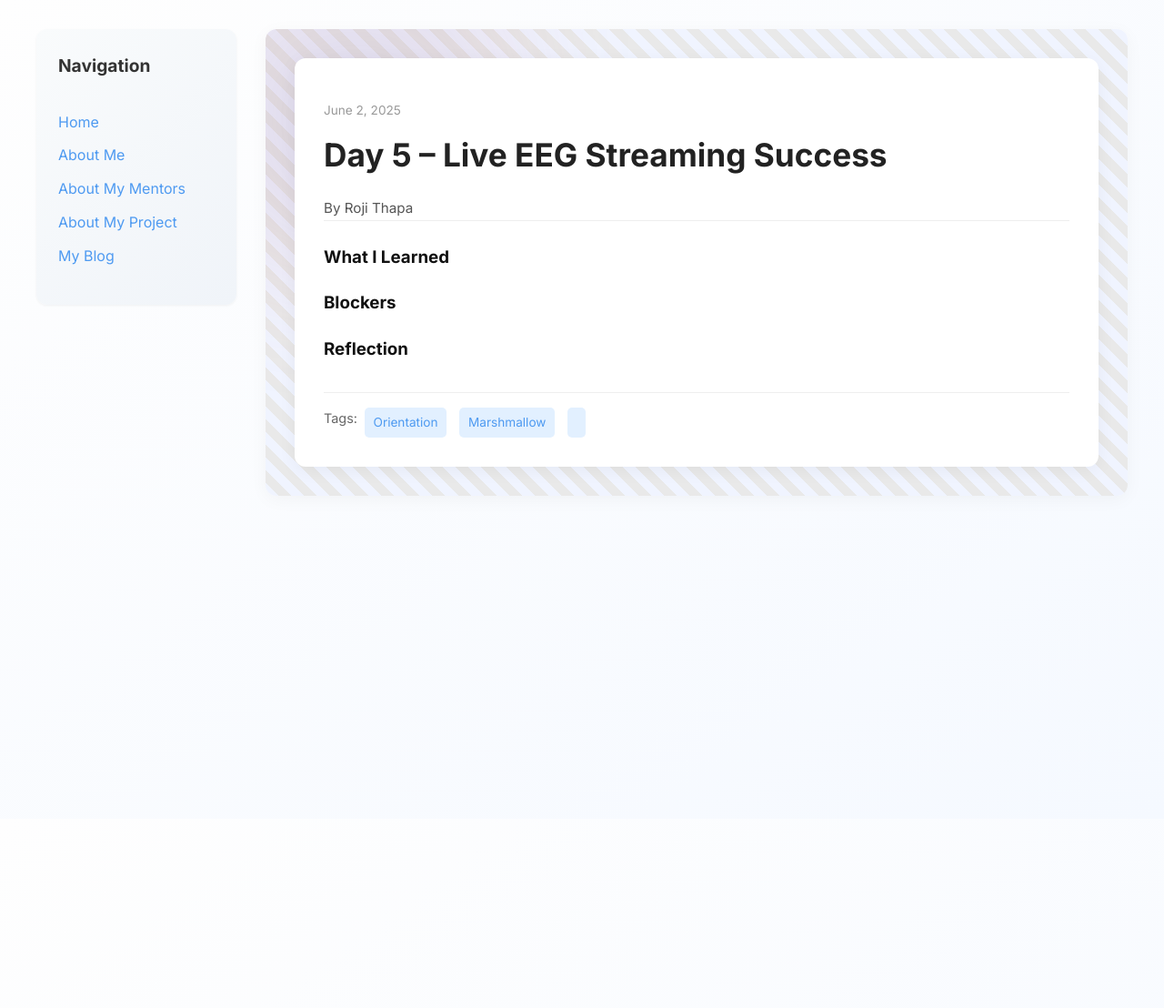
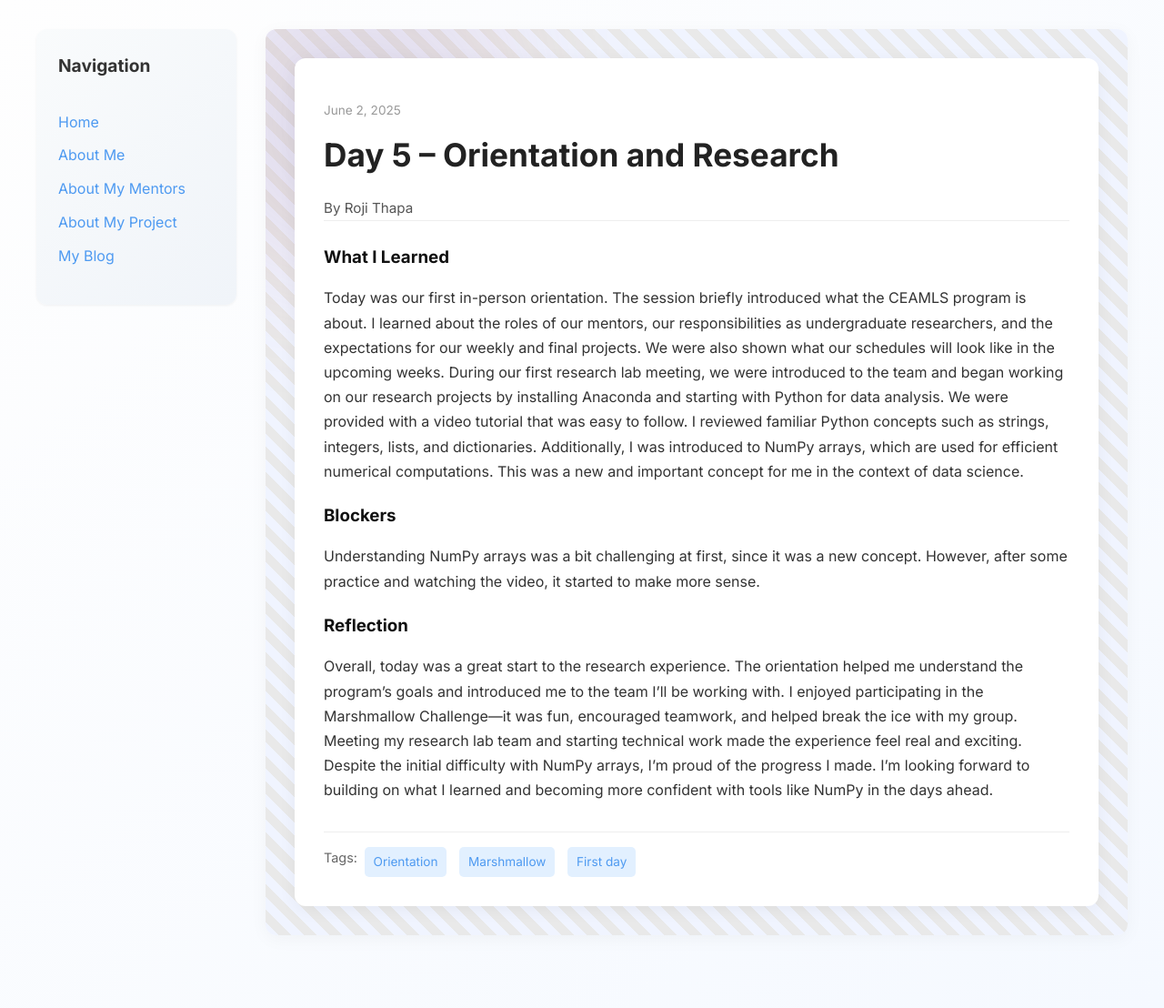
Before and after one commit to rojee-thapa/rojee-thapa.github.io, a Jekyll site: the page built from _posts/2025-06-02-day-5.md, in a window 1280 px wide. Shown: the whole page at 91% size. Built offline with Jekyll 4.4.1, drawn with Linux system fonts in a browser that asks for light colours; before the commit the page ends 900 px from its top, so only the background shows below that.

Commit message:
Update 2025-06-02-day-5.md

```diff
--- a/_posts/2025-06-02-day-5.md
+++ b/_posts/2025-06-02-day-5.md
@@ -1,17 +1,20 @@
 ---
 layout: post
-title: "Day 5 – Live EEG Streaming Success"
+title: "Day 5 – Orientation and Research"
 date: 2025-06-02
 author: Roji Thapa
 permalink: /day5.html
-tags: ["Orientation", "Marshmallow", ""]
+tags: ["Orientation", "Marshmallow", "First day"]
 
 what_i_learned: |
+  Today was our first in-person orientation. The session briefly introduced what the CEAMLS program is about. I learned about the roles of our mentors, our responsibilities as undergraduate researchers, and the expectations for our weekly and final projects. We were also shown what our schedules will look like in the upcoming weeks. During our first research lab meeting, we were introduced to the team and began working on our research projects by installing Anaconda and starting with Python for data analysis. We were provided with a video tutorial that was easy to follow. I reviewed familiar Python concepts such as strings, integers, lists, and dictionaries. Additionally, I was introduced to NumPy arrays, which are used for efficient numerical computations. This was a new and important concept for me in the context of data science.
 
 
 blockers: |
+  Understanding NumPy arrays was a bit challenging at first, since it was a new concept. However, after some practice and watching the video, it started to make more sense.
+
+reflection: |
+  Overall, today was a great start to the research experience. The orientation helped me understand the program's goals and introduced me to the team I’ll be working with. I enjoyed participating in the Marshmallow Challenge—it was fun, encouraged teamwork, and helped break the ice with my group. Meeting my research lab team and starting technical work made the experience feel real and exciting. Despite the initial difficulty with NumPy arrays, I’m proud of the progress I made. I’m looking forward to building on what I learned and becoming more confident with tools like NumPy in the days ahead.
 
 
-reflection: |
-
 ---
```
